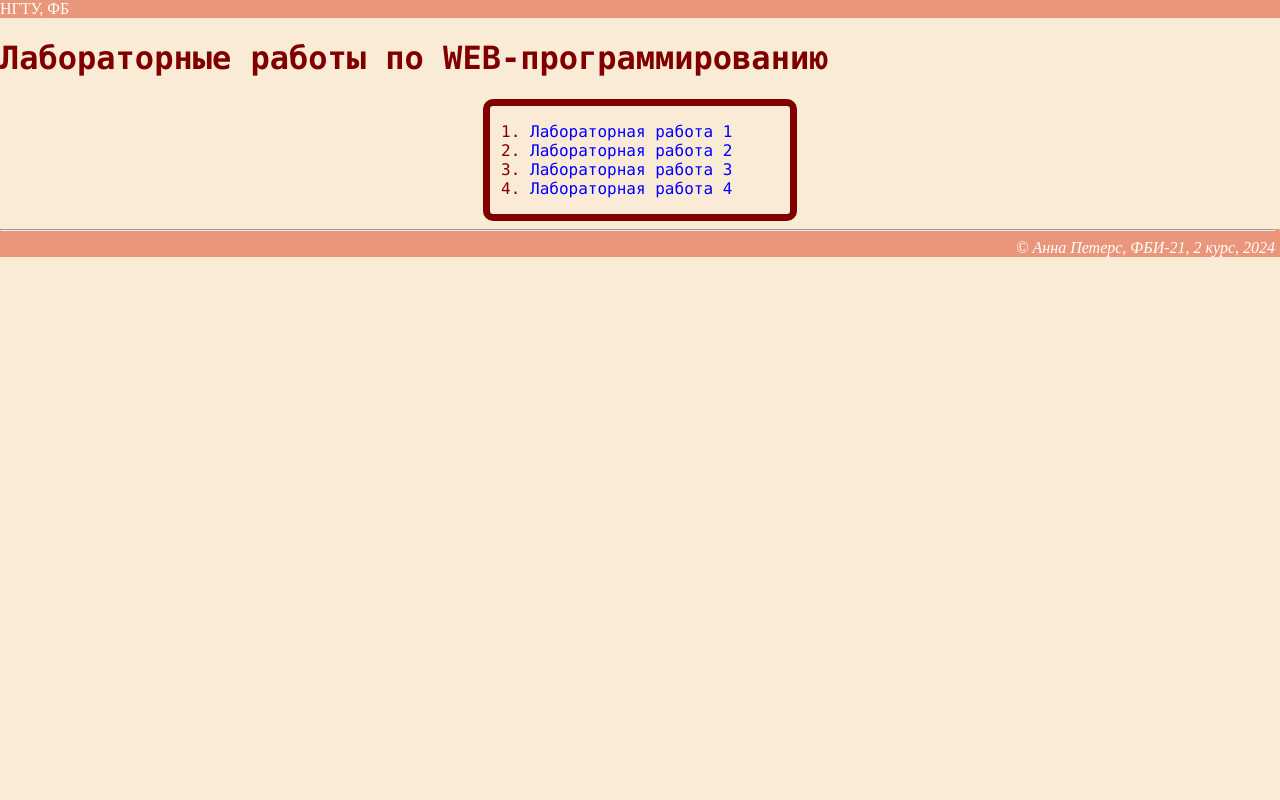
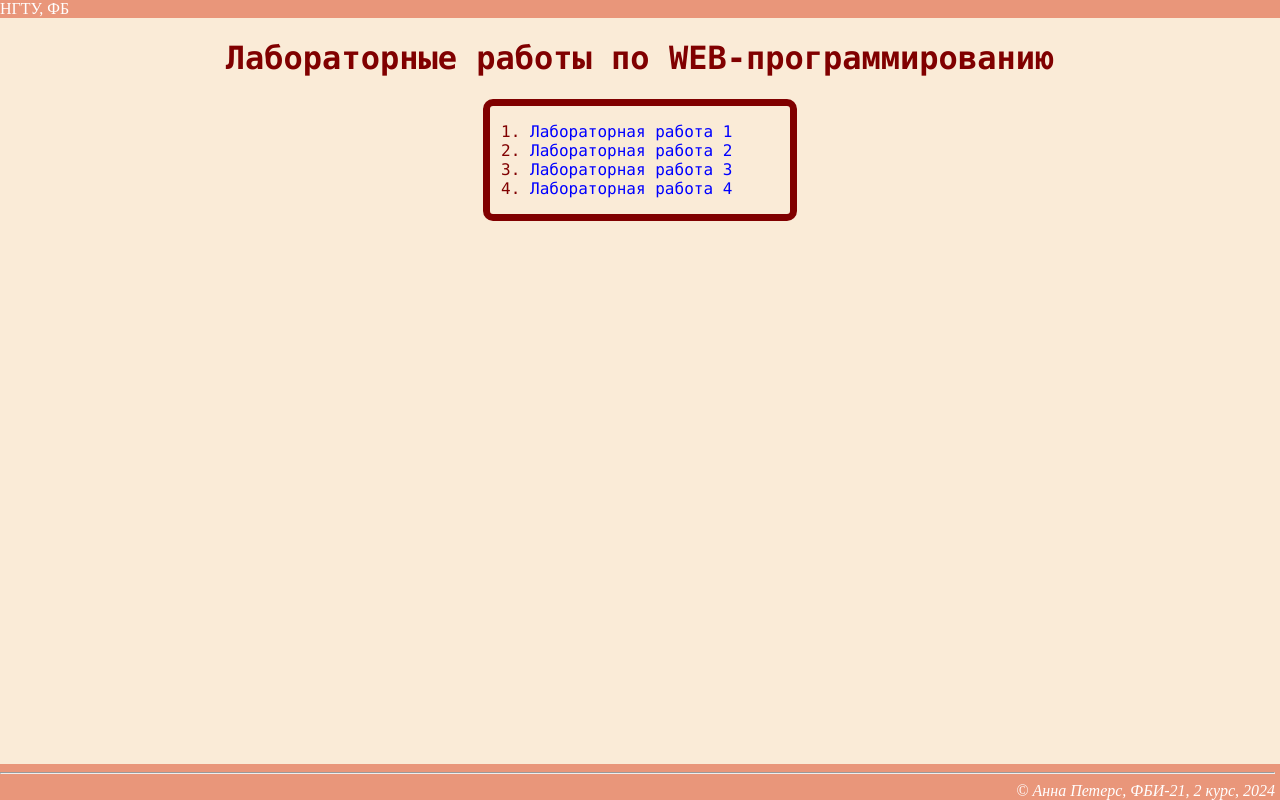
Before and after one commit to nutikk/web-labs-front, a plain HTML site: page index.html in a window 1280 px wide. Drawn offline with Linux system fonts and the light colour scheme.

Commit message:
Статическое позиционирование

```diff
--- a/index.html
+++ b/index.html
@@ -17,7 +17,7 @@
         </header>
 
         <main>
-        <div class="zzz">
+        <div style="text-align: center;">
             <h1>Лабораторные работы по WEB-программированию</h1>
         </div>
         <div class="menu">
--- a/main.css
+++ b/main.css
@@ -14,6 +14,7 @@ main {
     color: maroon;
     font-family: lucida console;
     font-size: 16px;
+    margin: 10px 20px 45px
 }
 footer {
     background-color: darksalmon;
@@ -23,6 +24,11 @@ footer {
     padding-right: 5px;
     font-style: italic;
     text-align: right;
+    position: fixed;
+    bottom:0;
+    right: 0;
+    left: 0;
+
 }
 
 a {
@@ -68,7 +74,4 @@ div.menu{
 div.menu:hover{
 background-color: gray;
 box-shadow: 0 0 15px black;
-};
-div.zzz{
-    text-align: center;
 }
```
